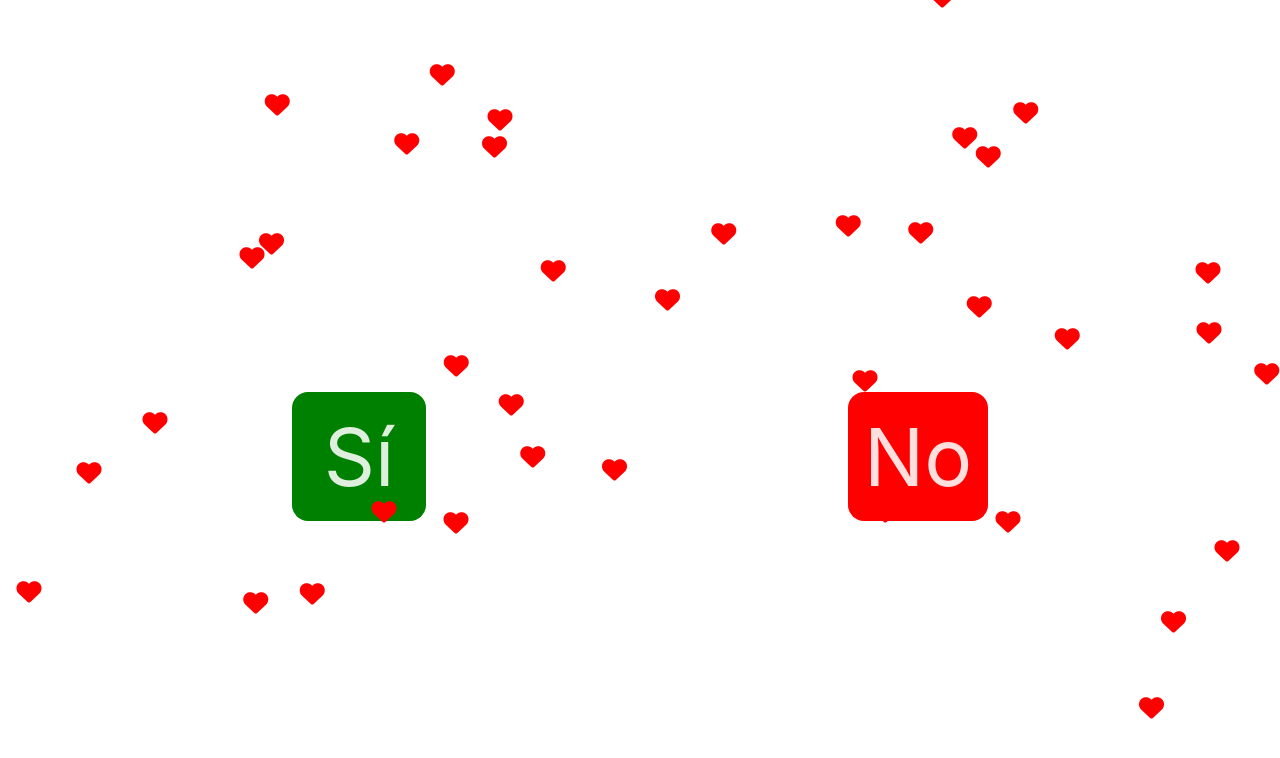
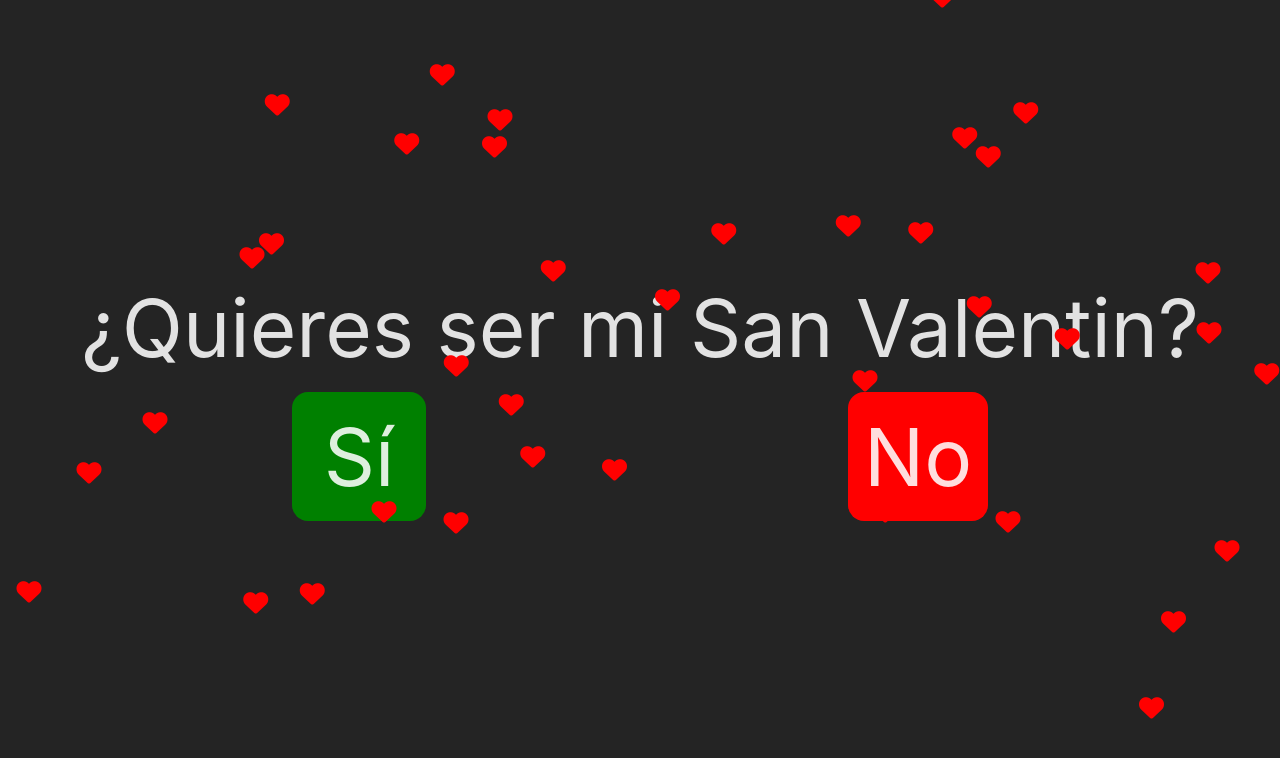
Before and after one commit to chiptime/bla-bla-bla, a Preact app: page / in a window 1280 px wide. Shown: the top 758 px of the page. Built offline with nearby package versions, Linux system fonts and the light colour scheme.

Commit message:
hearts, countdown and fireworks

```diff
--- a/src/index.css
+++ b/src/index.css
@@ -17,7 +17,7 @@ canvas {
 
   color-scheme: light dark;
   color: rgba(255, 255, 255, 0.87);
-  /* background-color: #242424; */
+  background-color: #242424;
 
   font-synthesis: none;
   text-rendering: optimizeLegibility;
```
